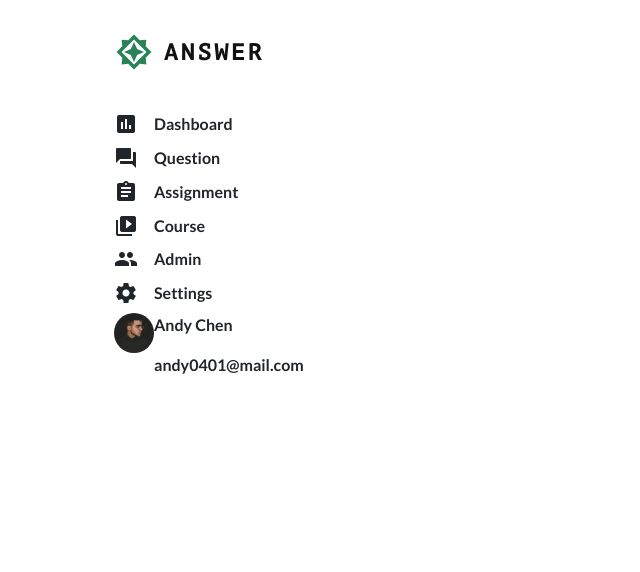
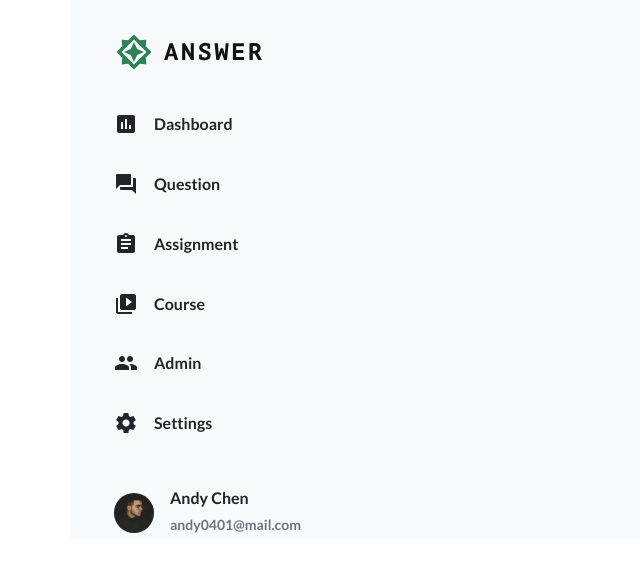
Before and after one commit to NekoBoxy/practice-2024-summer-w5, a Vue app: page / in a window 1280 px wide. Shown: the top 572 px of the page, without its empty margins (0-640 px from the left). Built offline with nearby package versions, Linux system fonts and the light colour scheme.

Commit message:
左側 menu 區完成

```diff
--- a/src/assets/scss/main.scss
+++ b/src/assets/scss/main.scss
@@ -18,7 +18,7 @@ img {
 
 .navbar-brand {
   display: inline-block;
-  margin: 32px 0 32px 32px;
+  padding: 32px 0 19px 32px;
 
   &:hover {
     background-color: cadetblue;
@@ -27,6 +27,7 @@ img {
 
 .nav {
   margin-left: 32px;
+  margin-bottom: 32px; // 多推出空間給登入者區塊用
 
   a {
     display: inline-block;
@@ -34,6 +35,14 @@ img {
     &:hover {
       background-color: cadetblue;
     }
+  }
+
+  ul {
+    position: relative;
+  }
+
+  .nav-item {
+    padding-block: 13px;
   }
 
   .nav-link {
@@ -53,7 +62,23 @@ img {
       vertical-align: middle;
       line-height: 1.5;
     }
+  }
 
+  .nav-item:last-child {
+    position: absloute;
+    padding: 0;
+    // 垂直往下移 32 px === 子層往下移 32px 的空間
+    // 也等於子層超出父層 32px
+    // 故父層需推出空間才不會破版
+    transform: translate(0, 32px);
+
+    .nav-link {
+      padding: 0;
+    }
+  }
+
+  .avatar {
+    padding-right: 16px;
   }
 
   .avatar img {
@@ -63,4 +88,15 @@ img {
     border-radius: 24px;
   }
 
+  .data-box p:nth-child(1) {
+    line-height: 19px;
+    margin-bottom: 4px;
+  }
+
+  .data-box p:last-child {
+    font-size: 14px;
+    line-height: 27px;
+    color: #6C757D;
+    margin-bottom: 0;
+  }
 }
--- a/src/views/HomeView.vue
+++ b/src/views/HomeView.vue
@@ -35,52 +35,53 @@
     <div class="container">
       <div class="row">
         <!-- 左側選單 -->
+        <div class="menu-box" style="background-color: #F8F9FA;">
           <div class="col-3">
-          <a class="navbar-brand" href="#">
+            <a class="navbar-brand" href="javascript:;">
               <img src="../assets/images/logo.svg" alt="">
             </a>
 
             <ul class="nav flex-column">
               <li class="nav-item">
-              <a class="nav-link active" aria-current="page" href="#">
+                <a class="nav-link active" aria-current="page" href="javascript:;">
                   <span class="material-icons">assessment</span>
                   <span class="nav-title">Dashboard</span>
                 </a>
               </li>
               <li class="nav-item">
-              <a class="nav-link" href="#">
+                <a class="nav-link" href="javascript:;">
                   <span class="material-icons">question_answer</span>
                   <div class="nav-title">Question</div>
                 </a>
               </li>
               <li class="nav-item">
-              <a class="nav-link" href="#">
+                <a class="nav-link" href="javascript:;">
                   <span class="material-icons">assignment</span>
                   <div class="nav-title">Assignment</div>
                 </a>
               </li>
               <li class="nav-item">
-              <a class="nav-link" href="#">
+                <a class="nav-link" href="javascript:;">
                   <span class="material-icons">video_library</span>
                   <div class="nav-title">Course</div>
                 </a>
               </li>
               <li class="nav-item">
-              <a class="nav-link" href="#">
+                <a class="nav-link" href="javascript:;">
                   <span class="material-icons">people</span>
                   <div class="nav-title">Admin</div>
                 </a>
               </li>
               <li class="nav-item">
-              <a class="nav-link" href="#">
+                <a class="nav-link" href="javascript:;">
                   <span class="material-icons">settings</span>
                   <div class="nav-title">Settings</div>
                 </a>
               </li>
               <!-- 底部登入者頭像 -->
               <li class="nav-item">
-              <a class="nav-link" href="#">
-                <div class="d-flex justify-content-center">
+                <a class="nav-link" href="javascript:;">
+                  <div class="d-flex justify-content-center align-items-center">
                     <div class="avatar">
                       <img src="../assets/images/andychen.jpeg" alt="" srcset="">
                     </div>
@@ -93,6 +94,8 @@
               </li>
             </ul>
           </div>
+        </div>
+
 
         <!-- 右側內容 -->
         <div class="col-9">
```
Lines whose indentation alone changed are shown as unchanged.
